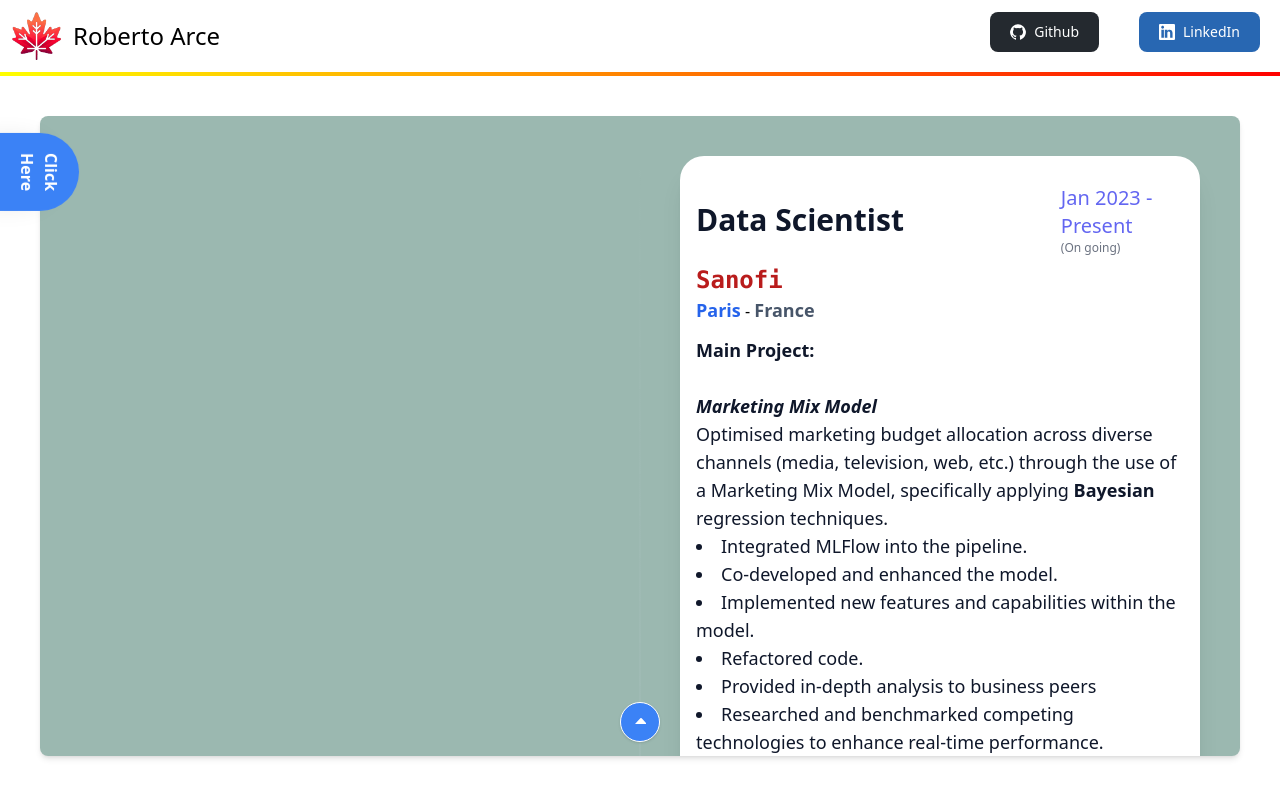
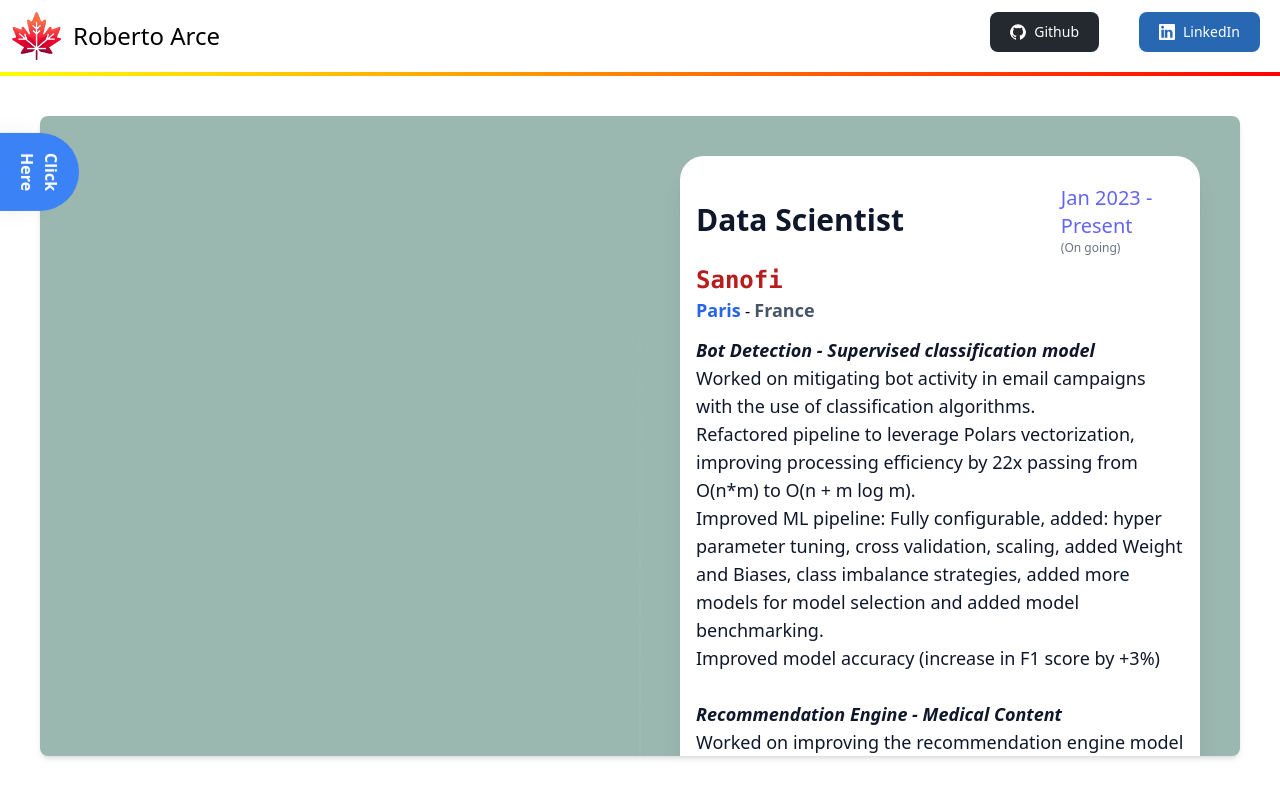
Before and after one commit to Robertoarce/roberto-arce-webpage, a Vue app: page /timeline in a window 1280 px wide. Built offline with nearby package versions, Linux system fonts and the light colour scheme.

Commit message:
Update Data Scientist position with comprehensive project details and tech stack

```diff
--- a/src/components/01_Profession/TimeLine.vue
+++ b/src/components/01_Profession/TimeLine.vue
@@ -96,25 +96,28 @@
           city: 'Paris',
           country: 'France',
           description: " \
-          <b>  Main Project:</b><br><br>  \
-          <b><i>Marketing Mix Model</i></b><br>Optimised marketing budget allocation across diverse channels (media, television, web, etc.)\
-          through the use of a Marketing Mix Model, specifically applying <b> Bayesian </b> regression techniques.  \
-            <li> Integrated MLFlow into the pipeline.</li>\
-            <li>  Co-developed and enhanced the model. </li><li>  Implemented new features and capabilities within the model. </li><li>  Refactored code. </li><li>  Provided in-depth analysis to business peers\
-            <li> Researched and benchmarked competing technologies to enhance real-time performance.</li>\
-            </li><li>  Upgraded the pipeline:</li> \
+          <b><i>Bot Detection - Supervised classification model</i></b><br>\
+          Worked on mitigating bot activity in email campaigns with the use of classification algorithms.\
           <ul>\
-             <li> &nbsp;&nbsp;&nbsp;&nbsp; &nbsp;&nbsp;&nbsp;  - Input stream : Developed unit and quality tests for inputs </li>\
-            <li></b>  &nbsp;&nbsp;&nbsp; &nbsp;&nbsp;&nbsp;&nbsp; - Model output stream:  Established connections between AWS S3 buckets, Databricks and Tableaux.\
-           \
-        </li></ul>\
-        <br><b> Side Projects:</b> <br>  <br> \
-        <ul>\
-             <li> <b><i>Slack Chat Bot</i></b> : Developed an LLM chatbot with AWS Bedrock model, Pine VectorDB and Slack.</li>\
-                     </li></ul>\
-                     <br>",
+          <li>Refactored pipeline to leverage Polars vectorization, improving processing efficiency by 22x passing from O(n*m) to O(n + m log m).</li>\
+          <li>Improved ML pipeline: Fully configurable, added: hyper parameter tuning, cross validation, scaling, added Weight and Biases, class imbalance strategies, added more models for model selection and added model benchmarking.</li>\
+          <li>Improved model accuracy (increase in F1 score by +3%)</li>\
+          </ul><br>\
+          <b><i>Recommendation Engine - Medical Content</i></b><br>\
+          Worked on improving the recommendation engine model and pipeline for different websites and email campaigns.<br><br>\
+          <b><i>Marketing Mix Model - Budget Allocation</i></b><br>\
+          <ul>\
+          <li>Optimised 11% multi-million country marketing budget allocation across diverse brands and marketing channels (media, television, web….) through the use of a Marketing Mix Model, specifically applying Bayesian regression techniques.</li>\
+          <li>Co-developed and enhanced the model.</li>\
+          <li>Refactored code and Implemented new features and capabilities within the model (halo effect).</li>\
+          <li>Integrated MLFlow into the pipeline.</li>\
+          <li>Developed unit and quality tests for inputs.</li>\
+          <li>Established connections between AWS S3 buckets, Databricks and Tableaux.</li>\
+          </ul><br>\
+          <b><i>Slack Chat Bot (LLM)</i></b><br>\
+          Developed an LLM chatbot with AWS Bedrock model, Pine VectorDB and Slack.<br><br>",
 
-          utils: ['Amazon Web Services', 'Bayesian Inference', 'Stan-modeling', 'Databricks', 'Python', 'Pandas', 'Jupyter', 'Git', 'Jira'],
+          utils: ['AWS', 'Snowflake', 'STAN', 'Databricks', 'Python', 'Pandas', 'numpy', 'Jupyter', 'Git', 'MLFlow', 'Terraform', 'Sagemaker', 'S3', 'Postman', 'github Actions', 'Tableaux', 'AWS Glue', 'AWS Lambda', 'AWS S3', 'Spark', 'JIRA'],
           study: false
         },
         {
```
Also changed, not shown: 31 other files (tests, documents, lock files or other folders).
